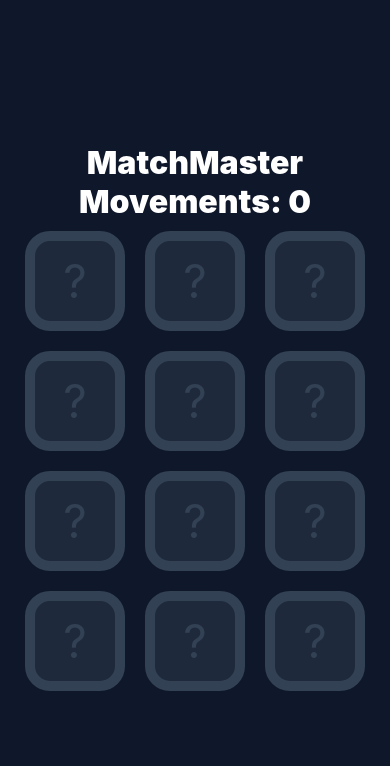
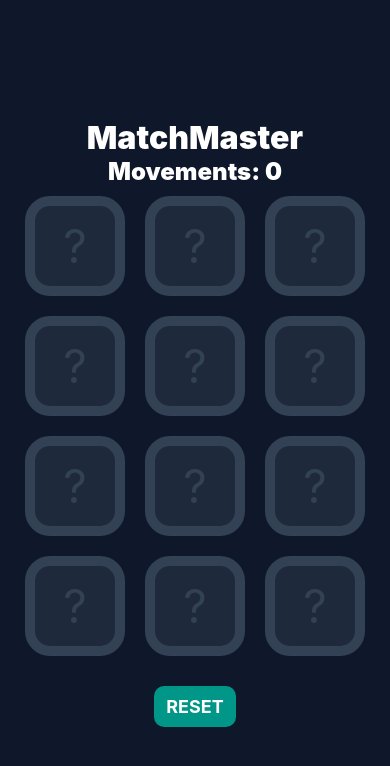
Before and after one commit to ptzt/MatchMasterApp, a React Native app: screen / in a window 390 px wide. Shown: the top 766 px of the page. Built offline with nearby package versions, Linux system fonts and the light colour scheme.

Commit message:
add rain emojis and reset button style

```diff
--- a/App.js
+++ b/App.js
@@ -1,6 +1,7 @@
 import { useEffect, useState } from 'react';
 import { StatusBar } from 'expo-status-bar';
-import { Button, StyleSheet, Text, View } from 'react-native';
+import { Button, StyleSheet, Text, View, TouchableOpacity } from 'react-native';
+import { EmojiRain } from 'react-native-emoji-rain'
 import Card from './Card';
 
 const cards = ["😀", "🚀", "🎉", "🍕", "🌈", "🐼"];
@@ -43,8 +44,9 @@ export default function App() {
 
   return (
     <View style={styles.container}>
+      {didPlayerWin() && <EmojiRain emoji="🎉" count={50} />}
       <Text style={styles.title}>{didPlayerWin() ? 'Congratulations 🎉' : 'MatchMaster'}</Text>
-      <Text style={styles.title}>Movements: {score}</Text>
+      <Text style={styles.subtitle}>Movements: {score}</Text>
       <View style={styles.board}>
         {board.map((card, index) => {
           const isTurnedOver = selectedCards.includes(index) || matchedCards.includes(index)
@@ -57,8 +59,8 @@ export default function App() {
           >{card}</Card>
         })}
       </View>
-      {didPlayerWin() && <Button title="reset" onPress={resetGame} />}
-      {/* <Button title="reset" onPress={resetGame} /> */}
+      {didPlayerWin() && <TouchableOpacity title="reset" style={styles.reset} onPress={resetGame} />}
+      <TouchableOpacity onPress={resetGame} style={styles.resetContainer} ><Text style={styles.reset}>reset</Text></TouchableOpacity>
       <StatusBar style="light" />
     </View>
   );
@@ -76,10 +78,29 @@ const styles = StyleSheet.create({
     color: 'white',
     fontWeight: 900
   },
+  subtitle: {
+    fontSize: 24,
+    color: 'white',
+    fontWeight: 900
+  },
   board: {
     flexDirection: 'row',
     flexWrap: 'wrap',
     justifyContent: 'center'
+  },
+  resetContainer: {
+    backgroundColor: "#009688",
+    borderRadius: 10,
+    paddingVertical: 10,
+    paddingHorizontal: 12,
+    marginTop: 20
+  },
+  reset: {
+    fontSize: 18,
+    color: "#fff",
+    fontWeight: "bold",
+    alignSelf: "center",
+    textTransform: "uppercase"
   }
 });
 
--- a/package.json
+++ b/package.json
@@ -12,7 +12,8 @@
     "expo": "~48.0.18",
     "expo-status-bar": "~1.4.4",
     "react": "18.2.0",
-    "react-native": "0.71.8"
+    "react-native": "0.71.8",
+    "react-native-emoji-rain": "^0.0.1"
   },
   "devDependencies": {
     "@babel/core": "^7.20.0"
```
Also changed, not shown: 1 other file (tests, documents, lock files or other folders).
